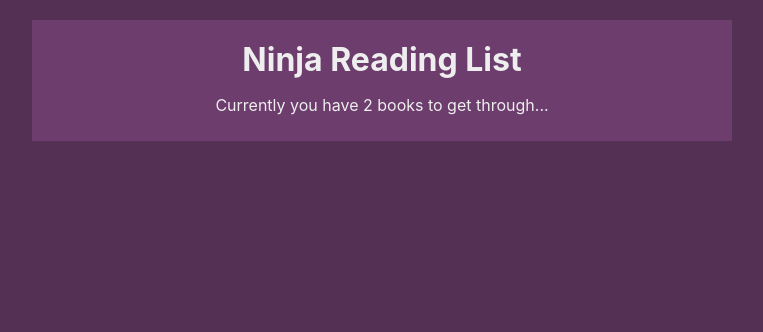
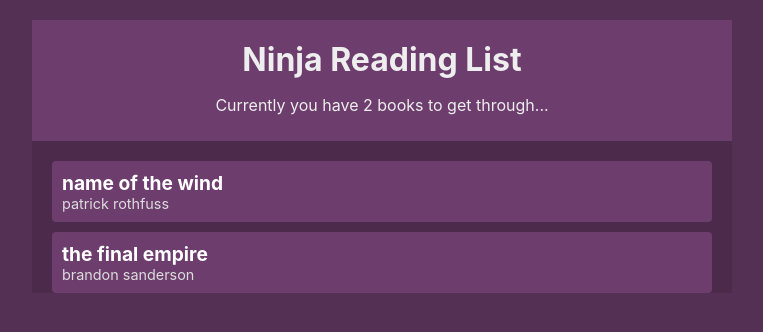
Before and after one commit to 1gjunior/reading-list, a React (Create React App) app: page / in a window 1280 px wide. Shown: the top 332 px of the page, without its empty margins (258-1021 px from the left). Built offline with nearby package versions, Linux system fonts and the light colour scheme.

Commit message:
added BookList and BookDetails components

```diff
--- a/src/App.js
+++ b/src/App.js
@@ -1,3 +1,4 @@
+import BookList from './components/BookList';
 import Navbar from './components/Navbar';
 import BookContextProvider from './context/BookContext';
 
@@ -6,6 +7,7 @@ function App() {
     <div className="App">
       <BookContextProvider>
         <Navbar />
+        <BookList />
       </BookContextProvider>
     </div>
   );
--- /dev/null
+++ b/src/components/BookDetails.js
@@ -0,0 +1,15 @@
+import React, { useContext } from 'react';
+import { BookContext } from '../context/BookContext';
+
+const BookDetails = ({ book }) => {
+  const { removeBook } = useContext(BookContext);
+
+  return (
+    <li onClick={() => removeBook(book.id)}>
+      <div className="title">{book.title}</div>
+      <div className="author">{book.author}</div>
+    </li>
+  );
+};
+
+export default BookDetails;
--- /dev/null
+++ b/src/components/BookList.js
@@ -0,0 +1,21 @@
+import React, { useContext } from 'react';
+import { BookContext } from '../context/BookContext';
+import BookDetails from './BookDetails';
+
+const BookList = () => {
+  const { books } = useContext(BookContext);
+
+  return books.length ? (
+    <div className="book-list">
+      <ul>
+        {books.map((book) => (
+          <BookDetails key={book.id} book={book} />
+        ))}
+      </ul>
+    </div>
+  ) : (
+    <div className="empty">No books to read. Hello free time :)</div>
+  );
+};
+
+export default BookList;
```
